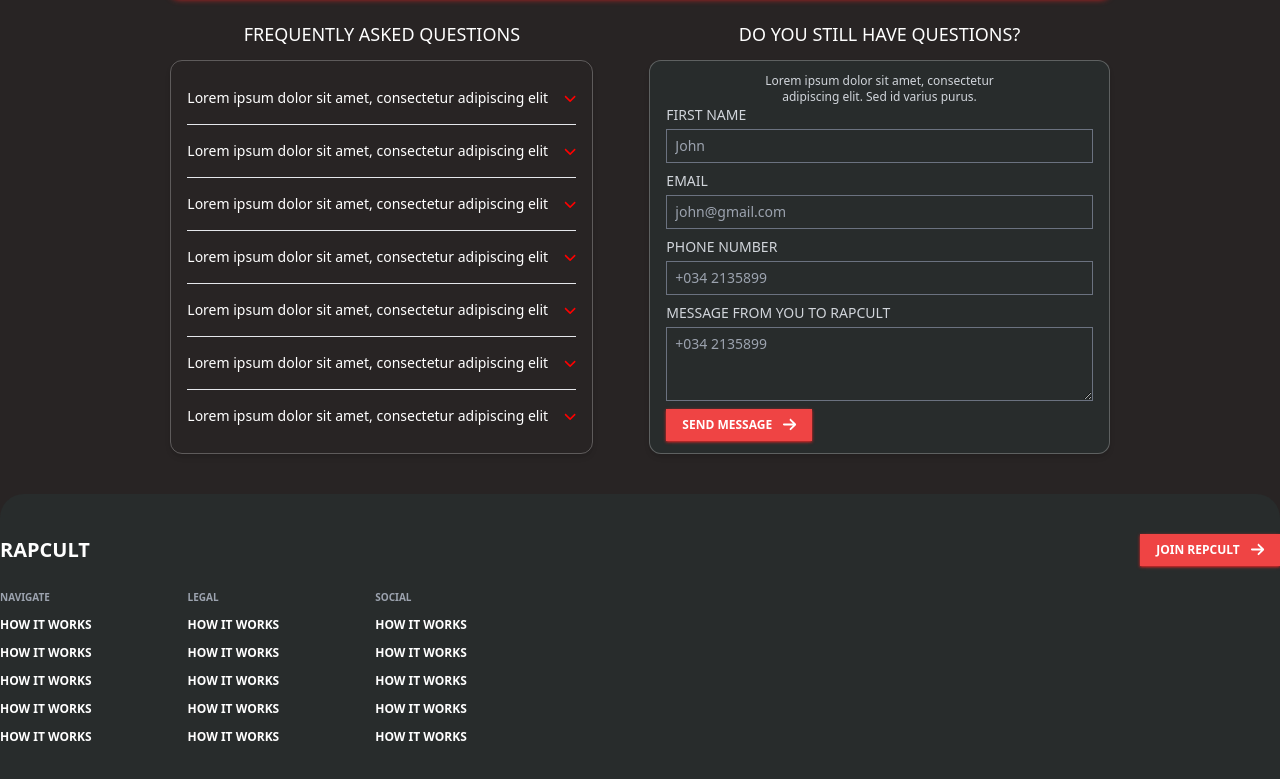
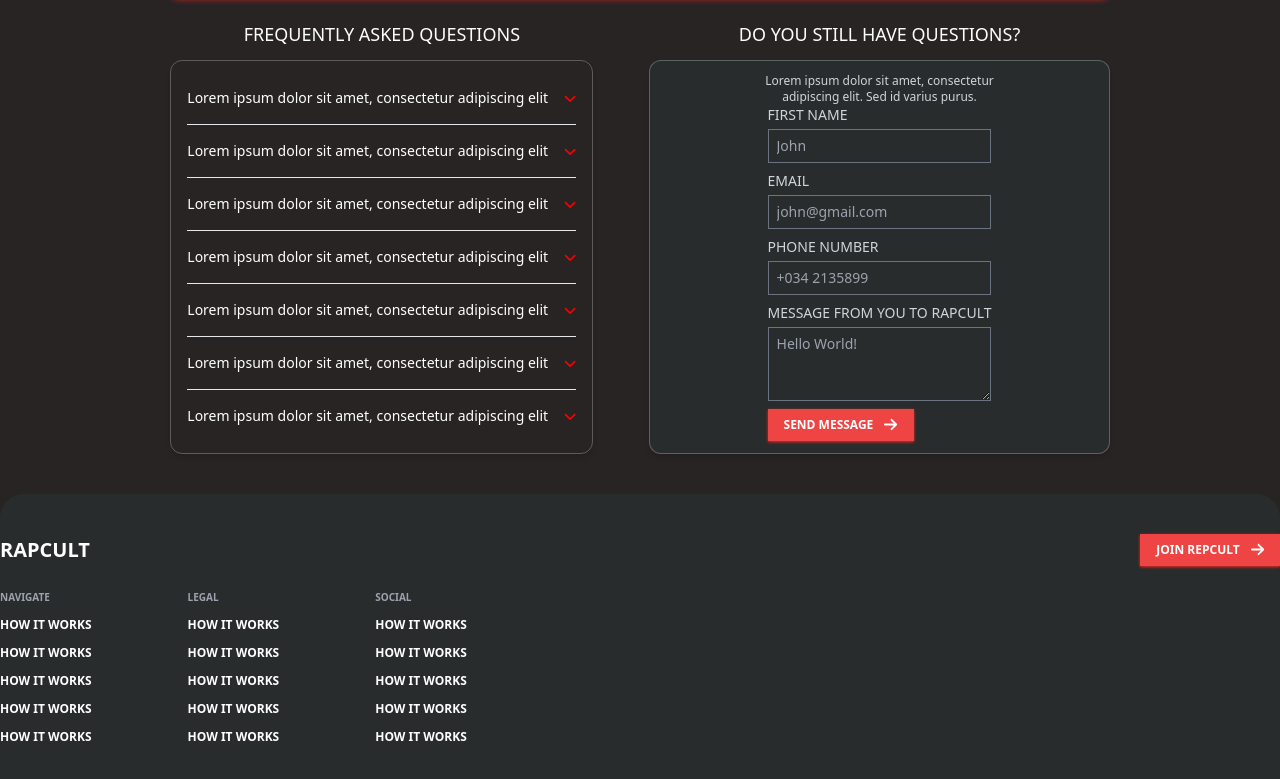
Before and after one commit to husicmirza/repcult, a Next.js app: page / in a window 1280 px wide. Shown: the part 2963-3742 px from the top of the page. Built offline with nearby package versions, Linux system fonts and the light colour scheme.

Commit message:
Add react hook form package and implementation in contact form

```diff
--- a/app/components/FaqAndContact/Contact.tsx
+++ b/app/components/FaqAndContact/Contact.tsx
@@ -1,7 +1,20 @@
+"use client";
 import React from "react";
 import JoinRepcultButton from "../JoinRepcultButton";
-
+import { useForm } from "react-hook-form";
+type FormValues = {
+  firstName: string;
+  phoneNumber: string;
+  email: string;
+  message: string;
+};
 export default function Contact() {
+  const { register, handleSubmit } = useForm<FormValues>();
+  const onSubmit = handleSubmit((data) =>
+    alert(
+      `First Name: ${data.firstName}\nPhone Number: ${data.phoneNumber}\nEmail: ${data.email}\nMessage: ${data.message}`
+    )
+  );
   return (
     <>
       <div className="flex flex-col items-center gap-y-3">
@@ -13,11 +26,13 @@ export default function Contact() {
             Lorem ipsum dolor sit amet, consectetur adipiscing elit. Sed id
             varius purus.
           </p>
+          <form onSubmit={onSubmit}>
             <div className="flex flex-col gap-y-1 w-full mb-2 uppercase text-sm">
               First Name
               <input
                 className="bg-transparent border border-gray-500 py-1.5 px-2"
                 placeholder="John"
+                {...register("firstName")}
               />
             </div>
             <div className="flex flex-col gap-y-1 w-full mb-2 uppercase text-sm">
@@ -25,6 +40,7 @@ export default function Contact() {
               <input
                 className="bg-transparent border border-gray-500 py-1.5 px-2"
                 placeholder="john@gmail.com"
+                {...register("email")}
               />
             </div>
             <div className="flex flex-col gap-y-1 w-full mb-2 uppercase text-sm">
@@ -32,19 +48,22 @@ export default function Contact() {
               <input
                 className="bg-transparent border border-gray-500 py-1.5 px-2"
                 placeholder="+034 2135899"
+                {...register("phoneNumber")}
               />
             </div>
             <div className="flex flex-col gap-y-1 w-full mb-2 uppercase text-sm">
               Message from you to rapcult
               <textarea
                 className="bg-transparent border border-gray-500 py-1.5 px-2"
-              placeholder="+034 2135899"
+                placeholder="Hello World!"
                 rows={3}
+                {...register("message")}
               />
             </div>
             <div className="self-start mb-3">
               <JoinRepcultButton text="send message" />
             </div>
+          </form>
         </div>
       </div>
     </>
--- a/app/components/FaqAndContact/Faq.tsx
+++ b/app/components/FaqAndContact/Faq.tsx
@@ -1,8 +1,16 @@
+"use client";
 import { faChevronDown } from "@fortawesome/free-solid-svg-icons";
 import { FontAwesomeIcon } from "@fortawesome/react-fontawesome";
-import React from "react";
+import React, { useState } from "react";
 
 export default function Faq() {
+  const [collapsedItems, setCollapsedItems] = useState(Array(7).fill(true));
+
+  const handleToggleCollapse = (index: number) => {
+    const newCollapsedItems = Array(7).fill(true);
+    newCollapsedItems[index] = !newCollapsedItems[index];
+    setCollapsedItems(newCollapsedItems);
+  };
   return (
     <>
       <div className="flex flex-col items-center gap-y-3">
@@ -17,6 +25,7 @@ export default function Faq() {
                   index != 6 ? "border-b" : ""
                 }`}
                 key={index}
+                onClick={() => handleToggleCollapse(index)}
               >
                 Lorem ipsum dolor sit amet, consectetur adipiscing elit
                 <FontAwesomeIcon
@@ -25,6 +34,11 @@ export default function Faq() {
                   className="ml-4"
                   color="red"
                 />
+                {!collapsedItems[index] && (
+                  <div className="mt-1 text-gray-400 text-sm">
+                    Lorem ipsum dolor sit amet
+                  </div>
+                )}
               </div>
             );
           })}
--- a/app/components/JoinRepcultButton.tsx
+++ b/app/components/JoinRepcultButton.tsx
@@ -7,6 +7,7 @@ type Variants = "primary" | "secondary";
 interface JoinRepcultButtonProps {
   text: string;
   variant?: Variants;
+  onClick?: () => void;
 }
 //TODO: refactor component name to Button
 export default function JoinRepcultButton({
@@ -21,7 +22,7 @@ export default function JoinRepcultButton({
     }
   );
   return (
-    <button className={joinRepcultButtonClasses}>
+    <button className={joinRepcultButtonClasses} type="submit">
       {text} <FontAwesomeIcon icon={faArrowRight} size="lg" className="ml-2" />
     </button>
   );
--- a/package.json
+++ b/package.json
@@ -18,6 +18,7 @@
     "next": "14.0.2",
     "react": "^18",
     "react-dom": "^18",
+    "react-hook-form": "^7.48.2",
     "swiper": "^11.0.4"
   },
   "devDependencies": {
```
Also changed, not shown: 1 other file (tests, documents, lock files or other folders). Lines whose indentation alone changed are shown as unchanged.
